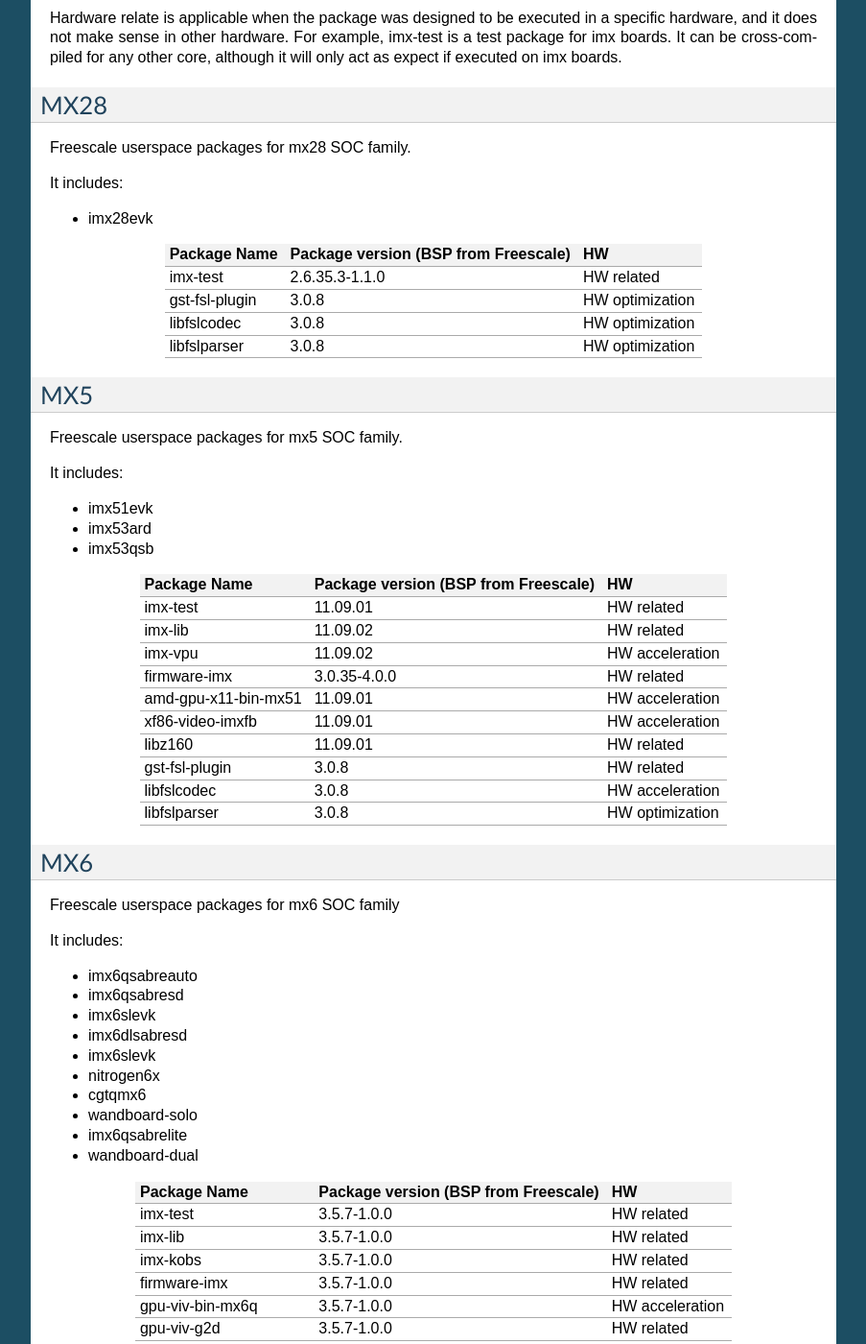
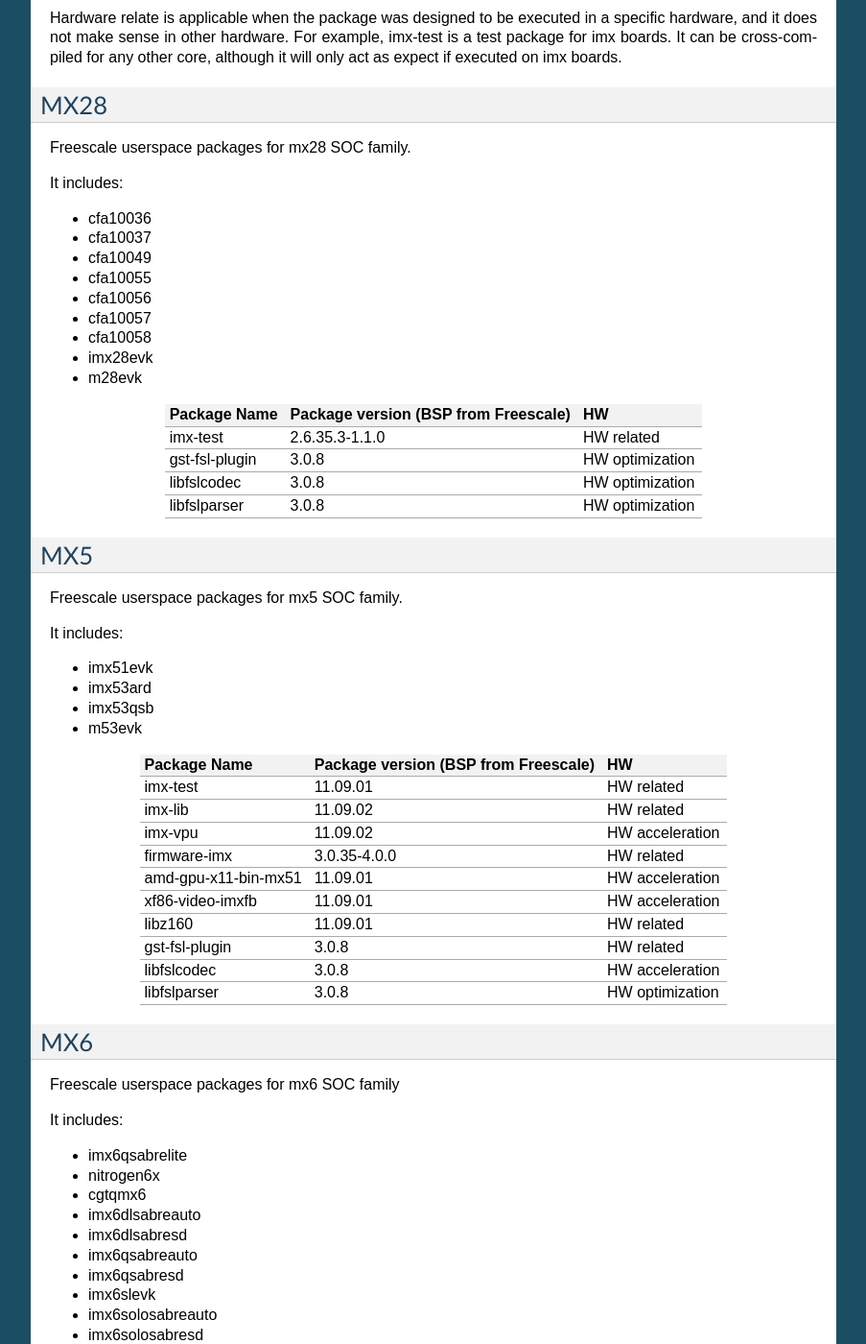
Before and after one commit to Freescale/Documentation, a Sphinx documentation site: the page built from release-notes/source/fsl-userspace-pkg.rst, in a window 1280 px wide and 1400 px high, scrolled down 277 px. Shown: the whole window at 96% size, without its empty margins (198-1101 px from the left). Built offline with Sphinx 7.4.7, drawn with Linux system fonts in a browser that asks for light colours; some of the changed text lies outside the part shown.

Commit message:
fsl-pkg-imx: Update the list of affected boards
Signed-off-by: Daiane Angolini <daiane.angolini@freescale.com>

```diff
--- a/release-notes/source/fsl-userspace-pkg.rst
+++ b/release-notes/source/fsl-userspace-pkg.rst
@@ -29,8 +29,15 @@
 
 It includes:
 
+* cfa10036
+* cfa10037
+* cfa10049
+* cfa10055
+* cfa10056
+* cfa10057
+* cfa10058
 * imx28evk
-
+* m28evk
 
 .. include:: fsl-pkg-imx28.inc
 
@@ -44,6 +51,7 @@
 * imx51evk
 * imx53ard
 * imx53qsb
+* m53evk
 
 .. include:: fsl-pkg-imx5.inc
 
@@ -55,15 +63,19 @@
 
 It includes:
 
+* imx6qsabrelite
+* nitrogen6x
+* cgtqmx6
+* imx6dlsabreauto
+* imx6dlsabresd
 * imx6qsabreauto
 * imx6qsabresd
 * imx6slevk
-* imx6dlsabresd
-* imx6slevk
-* nitrogen6x
-* cgtqmx6
+* imx6solosabreauto
+* imx6solosabresd
+* wandboard-dual
+* wandboard-quad
 * wandboard-solo
-* imx6qsabrelite
-* wandboard-dual
+* gk802
 
 .. include:: fsl-pkg-imx6.inc
```
